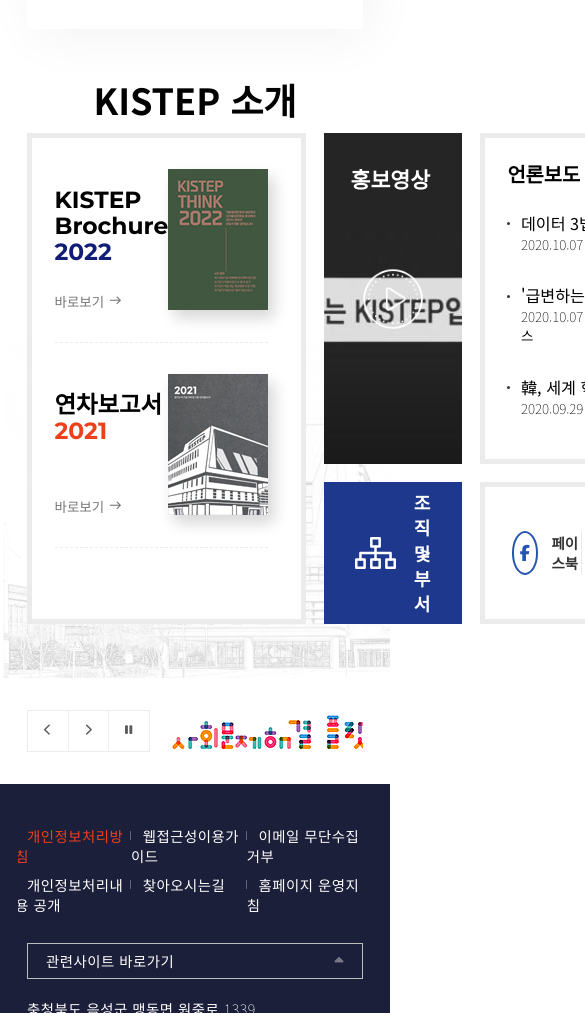
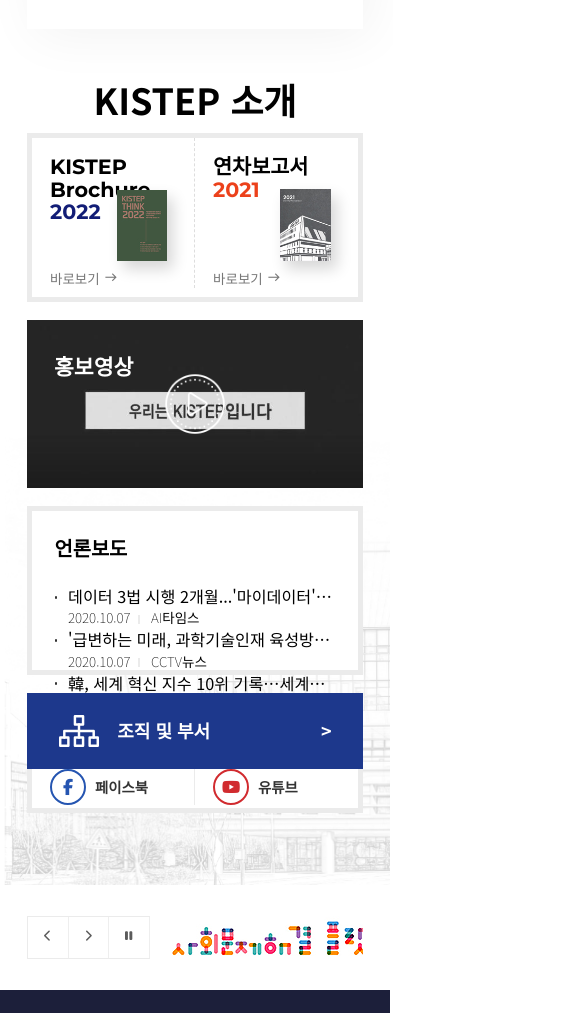
Before and after one commit to ssovogg/kistep, a plain HTML site: page index.html in a window 390 px wide. Shown: the part 2680-3693 px from the top of the page, 585 px wide, since content can reach past the window. Drawn offline with Linux system fonts and the light colour scheme.

Commit message:
반응형 업데이트

```diff
--- a/css/main.css
+++ b/css/main.css
@@ -1329,6 +1329,7 @@
   background: var(--white);
 }
 .brochure_area article {
+  position: relative;
   display: flex;
   justify-content: space-between;
   padding: 3.5rem 0;
@@ -1576,6 +1577,109 @@
   border: 2px solid #d12b2f;
   color: #d12b2f;
 }
+/* ********** 소개 영역 - 모바일버전 ********** */
+@media screen and (max-width: 960px) {
+  .about_wrap {
+    grid-template-columns: repeat(2, 1fr);
+    grid-template-rows: 50% 20% 30%;
+  }
+  .brochure_area {
+    grid-row: 1/1;
+    display: flex;
+  }
+  .brochure_area article {
+    padding: 0;
+    margin: 0 0 1rem 2rem;
+    width: 50%;
+    border-bottom: none !important;
+  }
+  .brochure_area article:first-child {
+    border-right: 1px dashed #ddd;
+  }
+  .brochure_area article img {
+    position: absolute;
+    right: 1.5rem;
+    bottom: 3rem;
+    width: 50%;
+  }
+  .bro_txt h3 {
+    font-size: 2.3rem;
+  }
+  .press_article {
+    grid-row: 2/4;
+  }
+  .sns_link li a {
+    flex-direction: column;
+    gap: 1rem;
+  }
+  .sns_link li a i {
+    margin-right: 0;
+  }
+}
+
+@media screen and (max-width: 960px) {
+  .about_wrap {
+    grid-template-columns: repeat(2, 1fr);
+    grid-template-rows: repeat(5, 40vw);
+    grid-template-rows: repeat(3, 40vw) 15vw;
+  }
+
+  .brochure_area {
+    grid-column: 1/3;
+    grid-row: 1/2;
+    display: flex;
+  }
+
+  .brochure_area article img {
+    width: 35%;
+    right: 3rem;
+  }
+  .video_article {
+    grid-column: 1/3;
+    grid-row: 2/3;
+  }
+  .press_article {
+    grid-column: 1/3;
+    grid-row: 3/4;
+  }
+  .sns_link li {
+    padding-left: 0;
+  }
+  .sns_link li a {
+    gap: 0.5rem;
+  }
+  .sns_link li a i {
+    width: 4rem;
+    height: 4rem;
+  }
+}
+
+@media screen and (max-width: 600px) {
+  .about_wrap {
+    grid-template-columns: repeat(2, 1fr);
+    grid-template-rows: repeat(5, 20vh);
+    grid-template-rows: repeat(3, 20vh) repeat(2, 6vh);
+  }
+
+  .org_article {
+    grid-column: 1/3;
+    grid-row: 4/5;
+  }
+  .sns_article {
+    grid-column: 1/3;
+    grid-row: 5/6;
+  }
+  .sns_link li a {
+    flex-direction: row;
+    padding-left: 2rem;
+  }
+  .sns_link li a i {
+    margin-right: 0.5rem;
+  }
+}
+
+
+
 /* ========== 배너 영역 ========== */
 .banner {
   padding: 3.5rem 0;
```
